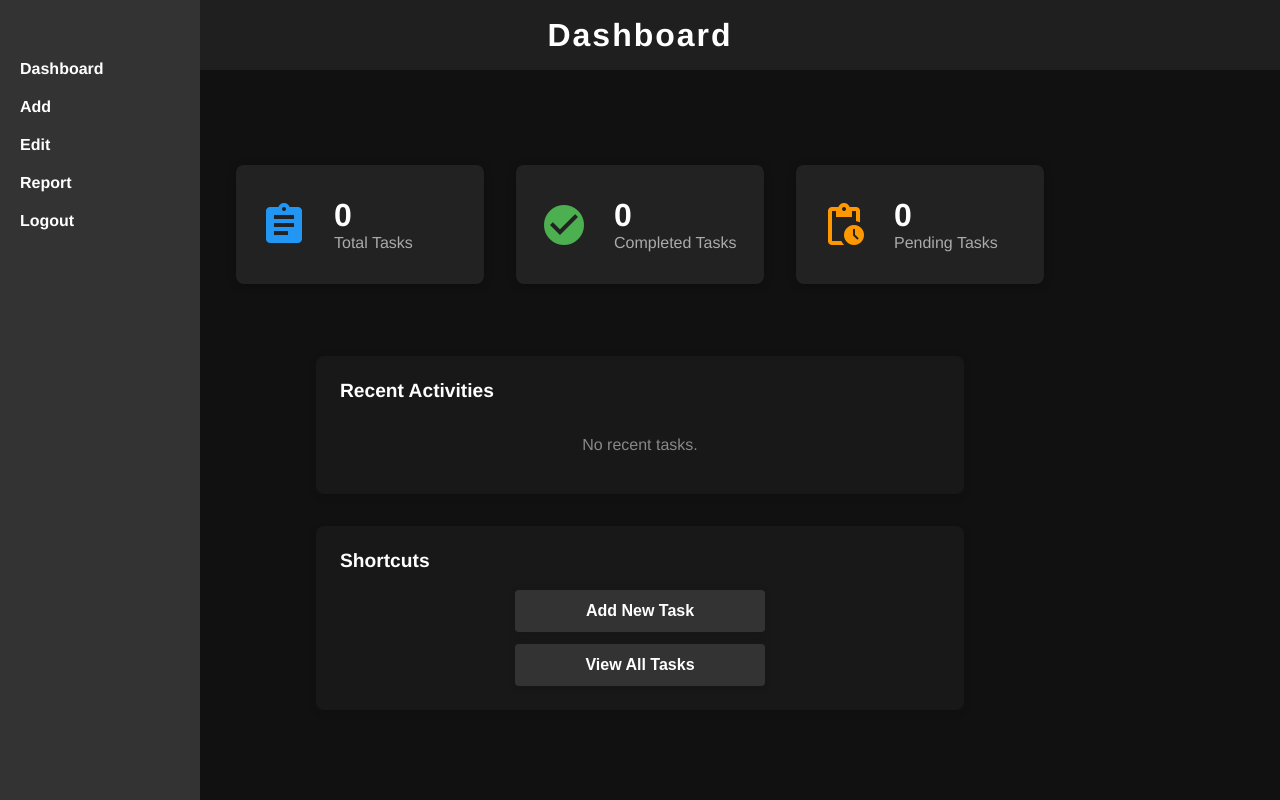
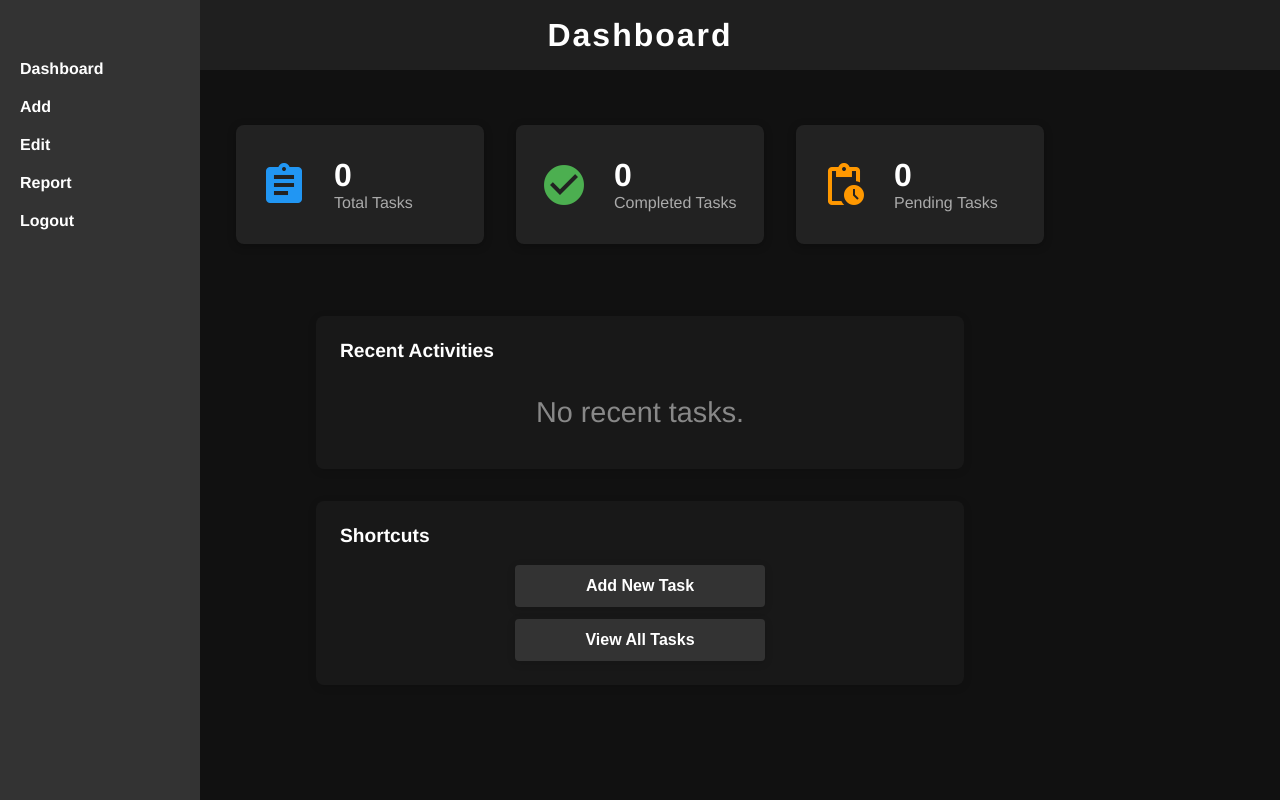
Before and after one commit to Cardpatr/skillsbadgeexam, a React (Create React App) app: page /dashboard in a window 1280 px wide. Built offline with nearby package versions, Linux system fonts and the light colour scheme.

Commit message:
style: center dashboard container and clean up layout styles

```diff
--- a/src/components/Dashboard.css
+++ b/src/components/Dashboard.css
@@ -9,23 +9,27 @@
   overflow-y: auto;
 }
 
-.dashboard-container h2 {
-  margin-top: 0;
-  padding-top: 60px;   /* Add space above heading */
+.dashboard-container {
   font-size: 1.8rem;
   color: #fff;
+  margin: 0; /* Remove excessive margin */
+  padding: 40px; /* Add reasonable padding */
+  background: #222;
+  border-radius: 12px;
+  display: flex;
+  justify-content: center;
+  align-items: center;
 }
 
 
 .dashboard-content {
-  flex: 1;
-  /* padding: 20px; */
-  padding-top: 20rem;
   display: flex;
-  justify-content: center;   /* Center horizontally */
-  align-items: center;       /* Center vertically */
+  justify-content: center; /* Center horizontally */
+  align-items: center; /* Center vertically */
   height: calc(100vh - 60px); /* Adjust based on your header height */
   box-sizing: border-box;
+  min-height: 0;
+  padding: 0; /* Remove excessive padding */
 }
 
 .container {
```
